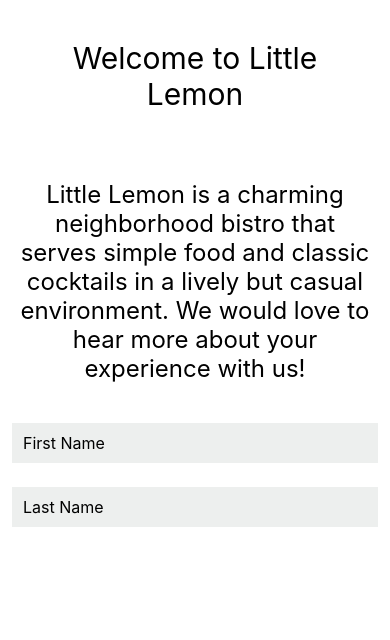
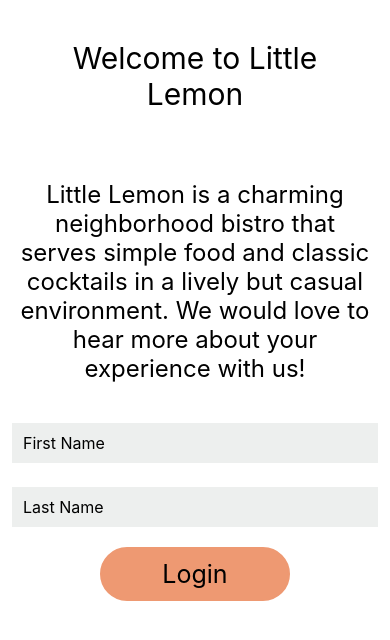
Before and after one commit to chedighribi/Lemon-Mobile-App, a React Native app: screen / in a window 390 px wide. Shown: the top 640 px of the page. Built offline with nearby package versions, Linux system fonts and the light colour scheme.

Commit message:
chore: using pressable component

```diff
--- a/components/Form.js
+++ b/components/Form.js
@@ -1,9 +1,11 @@
 import * as React from 'react';
-import { ScrollView, Text, StyleSheet, TextInput } from 'react-native';
+import { ScrollView, Text, StyleSheet, TextInput, Pressable } from 'react-native';
+import { Button } from 'react-native-web';
 
 export default function LittleLemonForm() {
     const [firstName, onChangeFirstName] = React.useState('')
     const [lastName, onChangeLastName] = React.useState('')
+    const [login, setLogin] = React.useState(false)
 
     return (
         <ScrollView>
@@ -13,6 +15,9 @@
                 and classic cocktails in a lively but casual environment. We would love
                 to hear more about your experience with us!
             </Text>
+            {login && <Text style={styles.headerText}>You are logged in!</Text>}
+            {!login &&
+                <>
                     <TextInput
                         style={styles.inputBox}
                         value={firstName}
@@ -25,7 +30,11 @@
                         onChangeText={onChangeLastName}
                         placeholder={'Last Name'}
                     />
-
+                    <Pressable onPress={() => setLogin(!login)} style={styles.button}>
+                        <Text style={styles.buttonText}> Login </Text>
+                    </Pressable>
+                </>
+            }
         </ScrollView>
     );
 }
@@ -51,4 +60,19 @@
         borderColor: '#EDEFEE',
         backgroundColor: '#EDEFEE',
     },
+    button: {
+        fontSize: 22,
+        padding: 10,
+        marginVertical: 8,
+        margin: 100,
+        backgroundColor: '#EE9972',
+        borderColor: '#EE9972',
+        borderWidth: 2,
+        borderRadius: 50,
+    },
+    buttonText: {
+        color: 'black',
+        textAlign: 'center',
+        fontSize: 25,
+    },
 });
```
Lines whose indentation alone changed are shown as unchanged.
